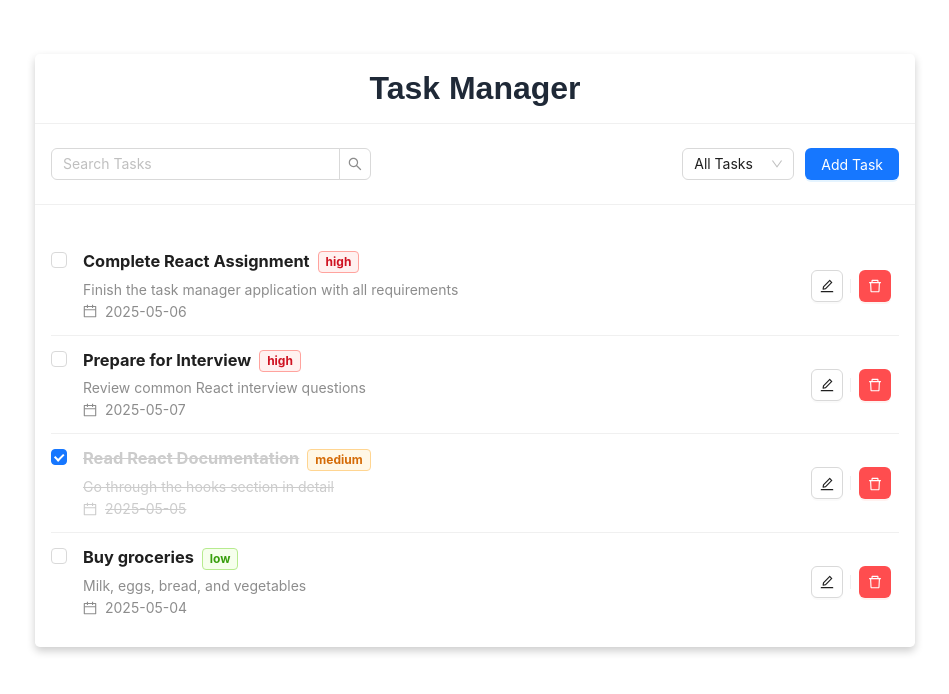
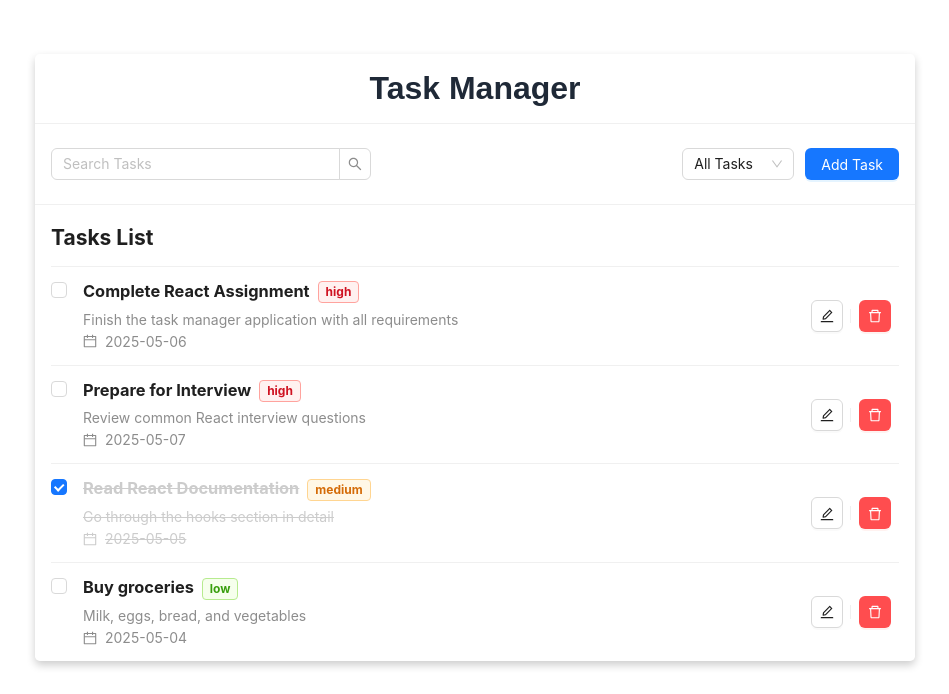
Before and after one commit to ekizashvilit/croco-task, a React (Vite) app: page / in a window 1280 px wide. Shown: the part 106-800 px from the top of the page, without its empty margins (165-1114 px from the left). Built offline with nearby package versions, Linux system fonts and the light colour scheme.

Commit message:
add: tasks list content

```diff
--- a/src/components/TasksList.jsx
+++ b/src/components/TasksList.jsx
@@ -60,7 +60,9 @@ const TasksList = () => {
 	};
 
 	return (
+		<>
 			<StyledList
+				header={<h2>Tasks List</h2>}
 				itemLayout="horizontal"
 				dataSource={tasks}
 				renderItem={(task) => (
@@ -87,7 +89,9 @@ const TasksList = () => {
 									<h3 className={`${task.completed ? "task-completed" : ""}`}>
 										{task.title}
 									</h3>
-								<Tag color={priorityColors[task.priority]}>{task.priority}</Tag>
+									<Tag color={priorityColors[task.priority]}>
+										{task.priority}
+									</Tag>
 								</Space>
 							}
 							description={
@@ -95,7 +99,9 @@ const TasksList = () => {
 									<p className={`${task.completed ? "task-completed" : ""}`}>
 										{task.description}
 									</p>
-								<Space className={`${task.completed ? "task-completed" : ""}`}>
+									<Space
+										className={`${task.completed ? "task-completed" : ""}`}
+									>
 										<CalendarOutlined />
 										<span>{task.date}</span>
 									</Space>
@@ -105,11 +111,16 @@ const TasksList = () => {
 					</List.Item>
 				)}
 			/>
+		</>
 	);
 };
 
 const StyledList = styled(List)`
-	padding: 1rem;
+	padding: 0 1rem;
+
+	.ant-list-header {
+		padding-top: 0;
+	}
 
 	.task-completed {
 		text-decoration: line-through;
```
Lines whose indentation alone changed are shown as unchanged.
